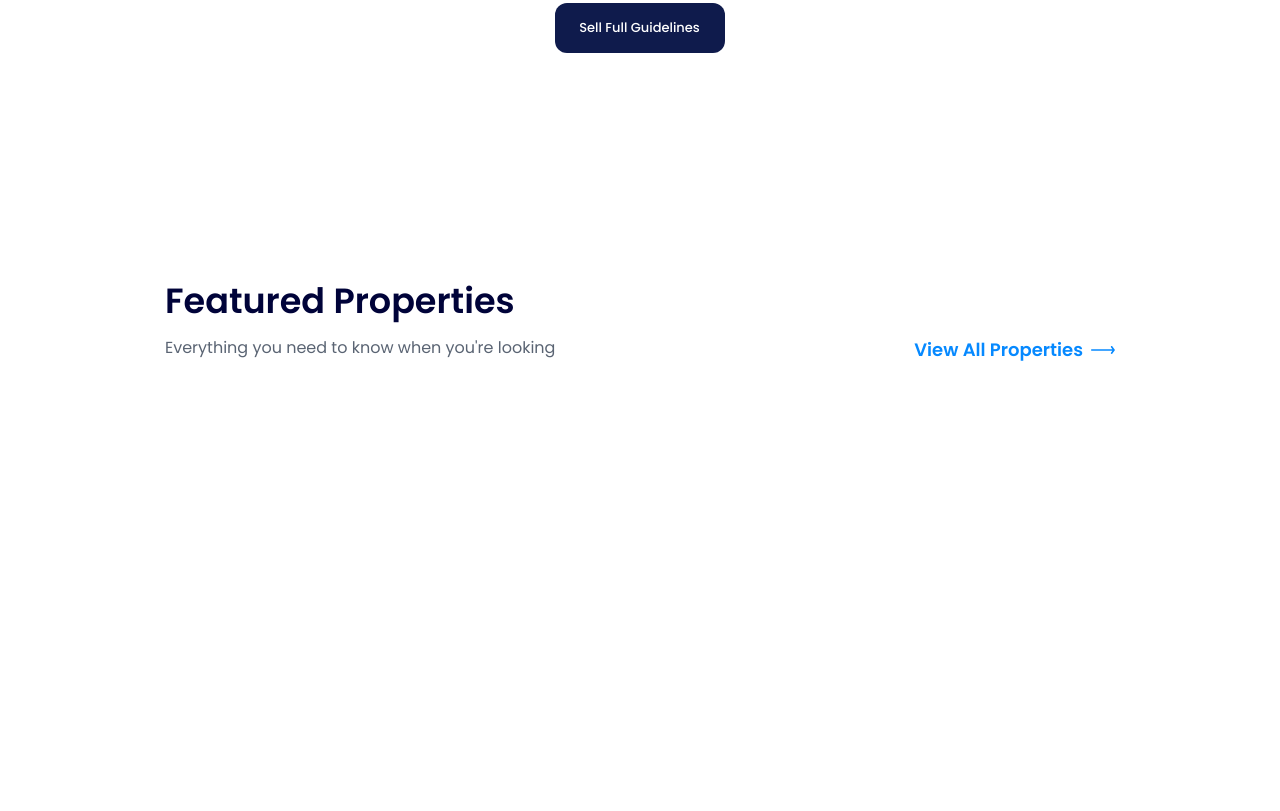
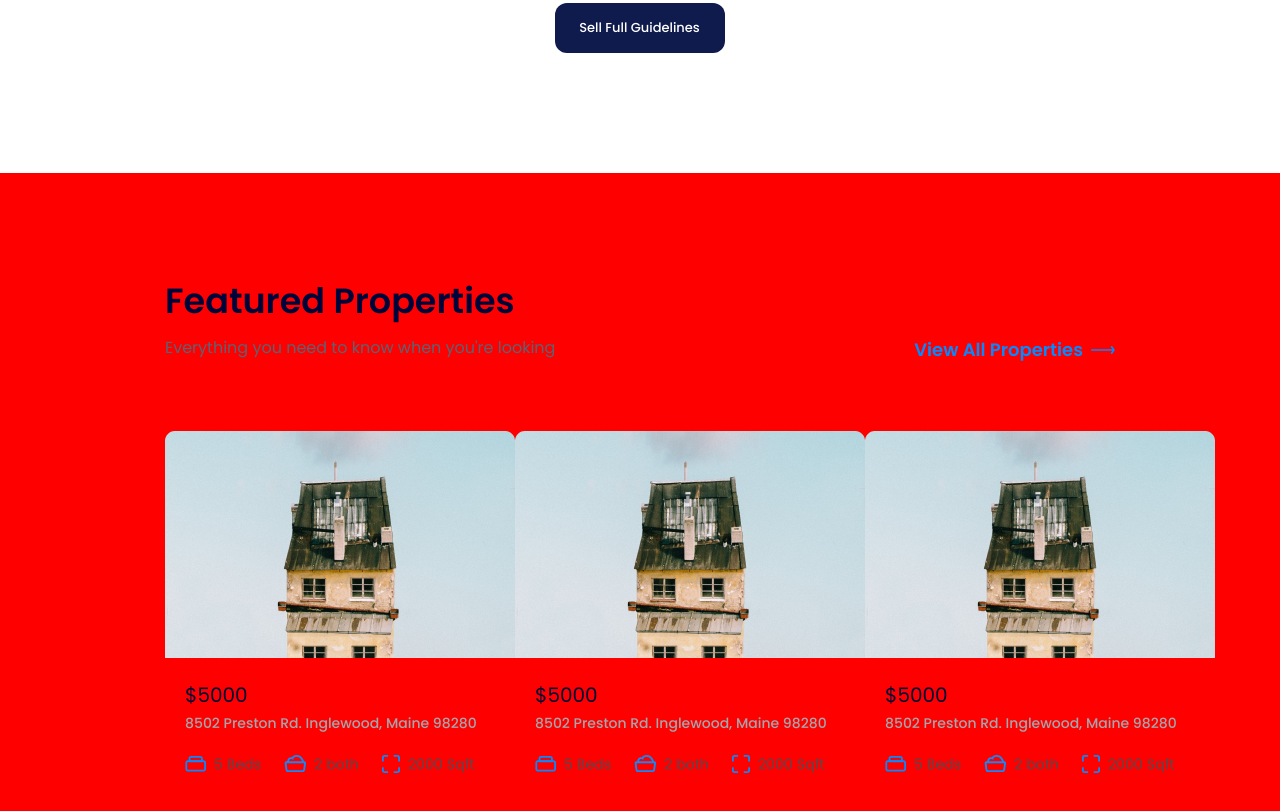
Before and after one commit to khaizuha/landing-page-01, a plain HTML site: page index.html in a window 1280 px wide. Shown: the part 1398-2209 px from the top of the page. Before the commit the page ends 1871 px from the top, so only its background shows below. Drawn offline with Linux system fonts and the light colour scheme.

Commit message:
done feature 01

```diff
--- a/index.html
+++ b/index.html
@@ -138,7 +138,71 @@
             /></a>
           </div>
 
-          <!-- <ul class="content-feature-card"></ul> -->
+          <ul class="content-feature-card">
+            <li class="content-feature-card-item">
+              <img src="./src/img/feature_card_1.png" alt="" />
+              <div class="content-feature-card-item-info">
+                <p class="content-feature-card-item-info-price">$5000</p>
+                <p class="content-feature-card-item-info-desc">
+                  8502 Preston Rd. Inglewood, Maine 98280
+                </p>
+
+                <ul class="content-feature-card-item-info-del">
+                  <li class="content-feature-card-item-info-del-item">
+                    <img src="./src/img/bed.svg" alt="" /> 5 Beds
+                  </li>
+                  <li class="content-feature-card-item-info-del-item">
+                    <img src="./src/img/slot.svg" alt="" /> 2 both
+                  </li>
+                  <li class="content-feature-card-item-info-del-item">
+                    <img src="./src/img/space.svg" alt="" /> 2000 Sqft
+                  </li>
+                </ul>
+              </div>
+            </li>
+            <li class="content-feature-card-item">
+              <img src="./src/img/feature_card_1.png" alt="" />
+              <div class="content-feature-card-item-info">
+                <p class="content-feature-card-item-info-price">$5000</p>
+                <p class="content-feature-card-item-info-desc">
+                  8502 Preston Rd. Inglewood, Maine 98280
+                </p>
+
+                <ul class="content-feature-card-item-info-del">
+                  <li class="content-feature-card-item-info-del-item">
+                    <img src="./src/img/bed.svg" alt="" /> 5 Beds
+                  </li>
+                  <li class="content-feature-card-item-info-del-item">
+                    <img src="./src/img/slot.svg" alt="" /> 2 both
+                  </li>
+                  <li class="content-feature-card-item-info-del-item">
+                    <img src="./src/img/space.svg" alt="" /> 2000 Sqft
+                  </li>
+                </ul>
+              </div>
+            </li>
+            <li class="content-feature-card-item">
+              <img src="./src/img/feature_card_1.png" alt="" />
+              <div class="content-feature-card-item-info">
+                <p class="content-feature-card-item-info-price">$5000</p>
+                <p class="content-feature-card-item-info-desc">
+                  8502 Preston Rd. Inglewood, Maine 98280
+                </p>
+
+                <ul class="content-feature-card-item-info-del">
+                  <li class="content-feature-card-item-info-del-item">
+                    <img src="./src/img/bed.svg" alt="" /> 5 Beds
+                  </li>
+                  <li class="content-feature-card-item-info-del-item">
+                    <img src="./src/img/slot.svg" alt="" /> 2 both
+                  </li>
+                  <li class="content-feature-card-item-info-del-item">
+                    <img src="./src/img/space.svg" alt="" /> 2000 Sqft
+                  </li>
+                </ul>
+              </div>
+            </li>
+          </ul>
         </div>
       </div>
 
--- a/src/css/app.css
+++ b/src/css/app.css
@@ -261,6 +261,7 @@ header {
 .content-feature {
   margin-top: 41px;
   padding: 110px 165px;
+  background-color: red;
 }
 
 .content-feature-text {
@@ -291,3 +292,47 @@ header {
   column-gap: 8px;
   align-items: center;
 }
+
+.content-feature-card {
+  margin-top: 68px;
+  display: flex;
+  justify-content: space-between;
+}
+
+.content-feature-card-item-info {
+  padding-left: 20px;
+  padding-bottom: 22px;
+  padding-top: 20px;
+  /* background-color: #0689ff; */
+}
+
+.content-feature-card-item-info-price {
+  color: #000339;
+  font-size: 20px;
+  font-weight: 600px;
+  line-height: 20px;
+}
+
+.content-feature-card-item-info-desc {
+  color: #a3a6ab;
+  font-size: 14px;
+  font-weight: 500;
+  margin-top: 8px;
+}
+
+.content-feature-card-item-info-del {
+  display: flex;
+  margin-top: 21px;
+  column-gap: 22.7px;
+}
+
+.content-feature-card-item-info-del-item {
+  color: #4d4d52;
+  font-size: 14px;
+  font-weight: 500px;
+  line-height: 14px;
+  letter-spacing: 0.14px;
+  display: flex;
+  column-gap: 8px;
+  align-items: center;
+}
```
Also changed, not shown: src/img/bed.svg (added), src/img/feature_card_1.png (added), src/img/feature_card_2.png (added), src/img/feature_card_3.png (added), src/img/slot.svg (added), src/img/space.svg (added).
